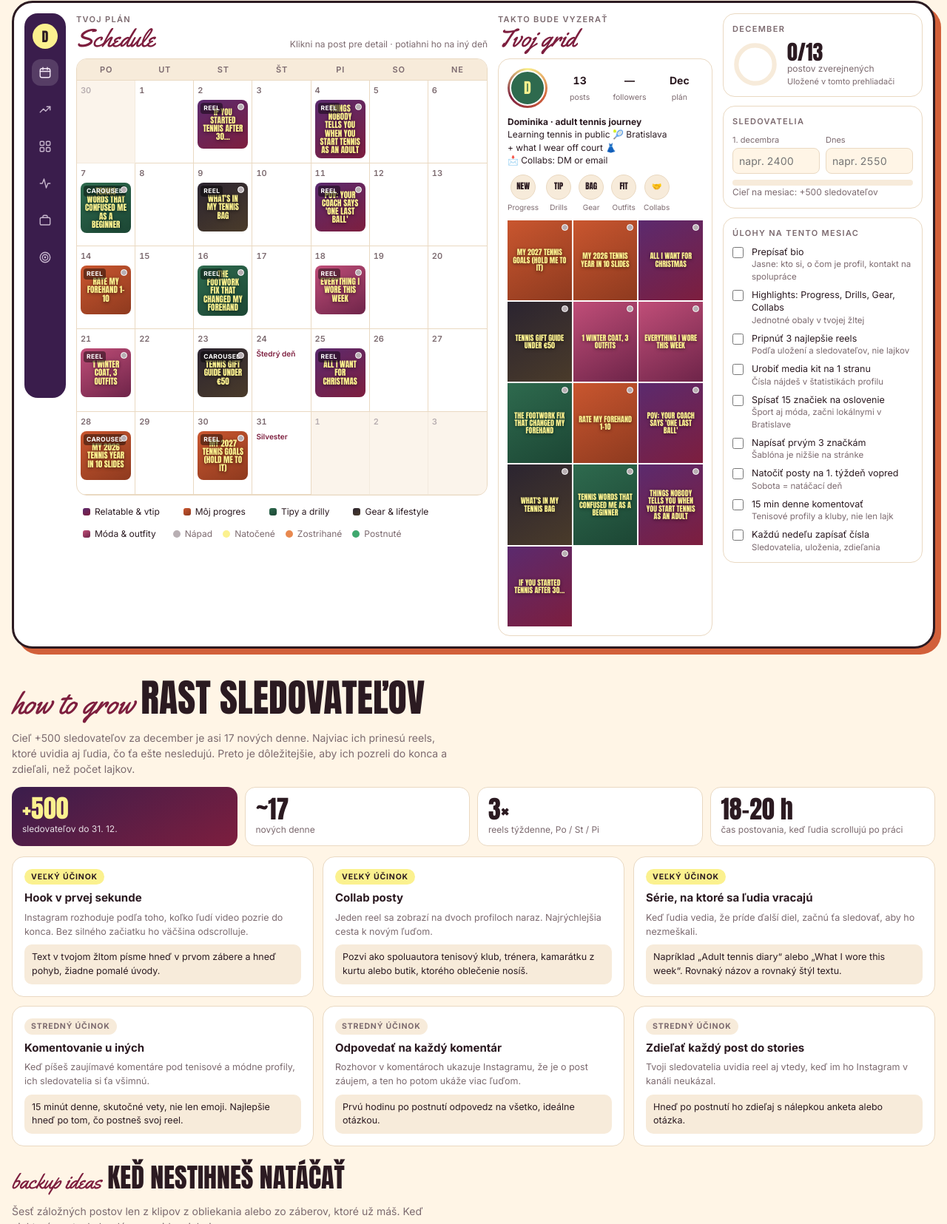
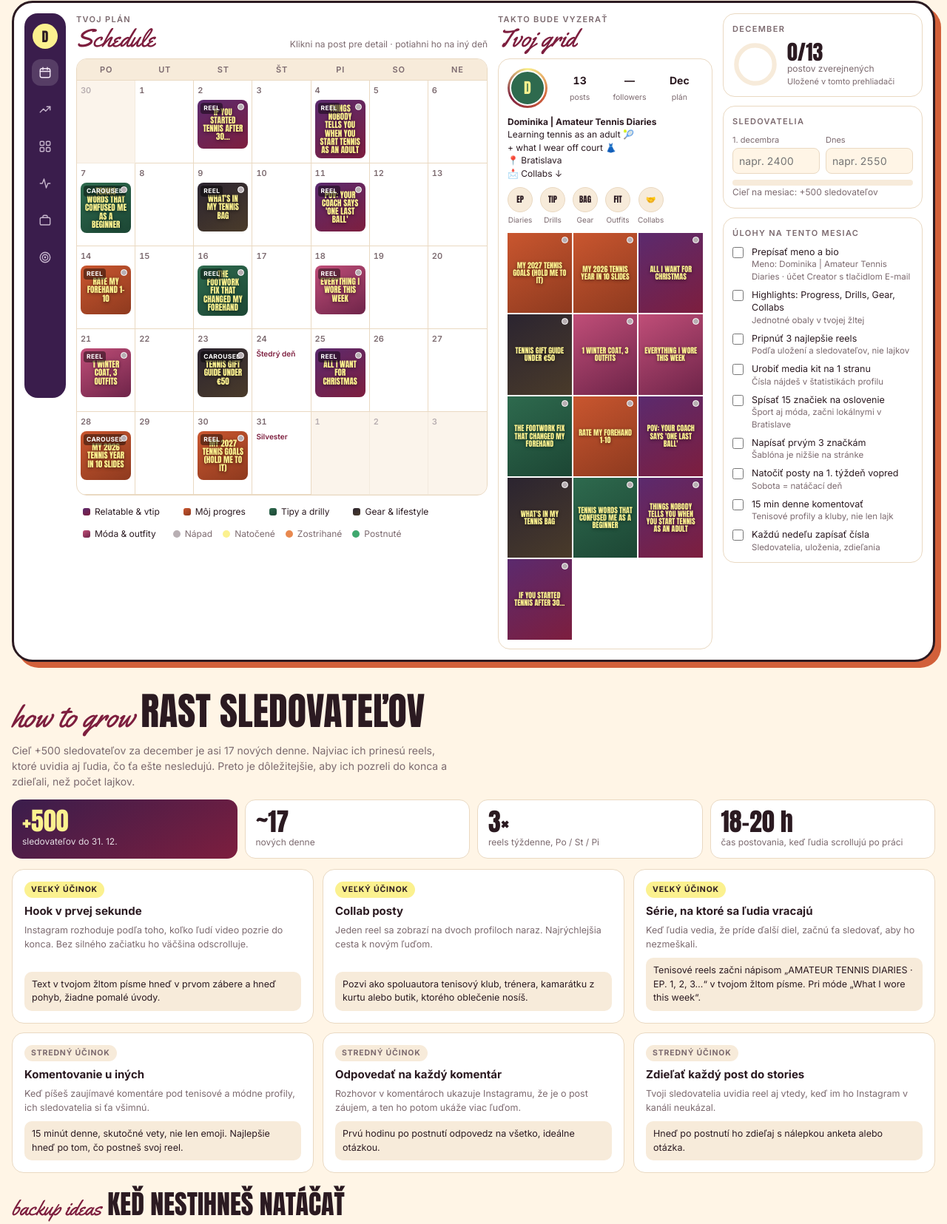
Before and after one commit to Domkakorcok/social-plan, a plain HTML site: page index.html in a window 1280 px wide. Shown: the part 301-1956 px from the top of the page at 74% size. Drawn offline with Linux system fonts and the light colour scheme.

Commit message:
Brand the profile as Amateur Tennis Diaries
Co-Authored-By: Claude Opus 5.5 <noreply@anthropic.com>

```diff
--- a/index.html
+++ b/index.html
@@ -265,12 +265,13 @@ button{font:inherit;color:inherit;cursor:pointer}
             </div>
           </div>
           <div class="bio">
-            <b>Dominika · adult tennis journey</b>
-            Learning tennis in public 🎾 Bratislava<br>
+            <b>Dominika | Amateur Tennis Diaries</b>
+            Learning tennis as an adult 🎾<br>
             + what I wear off court 👗<br>
-            📩 Collabs: DM or email
+            📍 Bratislava<br>
+            📩 Collabs ↓
           </div>
-          <div class="hl"><div><i>NEW</i>Progress</div><div><i>TIP</i>Drills</div><div><i>BAG</i>Gear</div><div><i>FIT</i>Outfits</div><div><i>🤝</i>Collabs</div></div>
+          <div class="hl"><div><i>EP</i>Diaries</div><div><i>TIP</i>Drills</div><div><i>BAG</i>Gear</div><div><i>FIT</i>Outfits</div><div><i>🤝</i>Collabs</div></div>
           <div class="grid3" id="grid"></div>
         </div>
       </section>
@@ -359,7 +360,7 @@ button{font:inherit;color:inherit;cursor:pointer}
         <p class="hint" style="margin:0">V angličtine, ako tvoj profil. Doplň meno značky a jeden konkrétny nápad.</p>
         <pre class="dm" id="dm">Hi [Brand] team! 👋
 
-I'm Dominika (@domkakorcok) from Bratislava, I share my adult tennis journey and my everyday outfits. My audience is mostly 25–35, active and just getting into tennis, exactly the people who are shopping for their first proper gear.
+I'm Dominika (@domkakorcok) from Bratislava. In my series Amateur Tennis Diaries I share my journey as an adult tennis player, plus my everyday outfits. My audience is mostly 25–35, active and just getting into tennis, exactly the people who are shopping for their first proper gear.
 
 I've been using [product] in my sessions and I'd love to create a reel showing it in real training: [one concrete idea, e.g. "What's in my tennis bag" or a weekly outfit reel].
 
@@ -399,7 +400,7 @@ const PILLARS={
 const TACTICS=[
  ["hi","Hook v prvej sekunde","Instagram rozhoduje podľa toho, koľko ľudí video pozrie do konca. Bez silného začiatku ho väčšina odscrolluje.","Text v tvojom žltom písme hneď v prvom zábere a hneď pohyb, žiadne pomalé úvody."],
  ["hi","Collab posty","Jeden reel sa zobrazí na dvoch profiloch naraz. Najrýchlejšia cesta k novým ľuďom.","Pozvi ako spoluautora tenisový klub, trénera, kamarátku z kurtu alebo butik, ktorého oblečenie nosíš."],
- ["hi","Série, na ktoré sa ľudia vracajú","Keď ľudia vedia, že príde ďalší diel, začnú ťa sledovať, aby ho nezmeškali.","Napríklad „Adult tennis diary“ alebo „What I wore this week“. Rovnaký názov a rovnaký štýl textu."],
+ ["hi","Série, na ktoré sa ľudia vracajú","Keď ľudia vedia, že príde ďalší diel, začnú ťa sledovať, aby ho nezmeškali.","Tenisové reels začni nápisom „AMATEUR TENNIS DIARIES · EP. 1, 2, 3…“ v tvojom žltom písme. Pri móde „What I wore this week“."],
  ["mid","Komentovanie u iných","Keď píšeš zaujímavé komentáre pod tenisové a módne profily, ich sledovatelia si ťa všimnú.","15 minút denne, skutočné vety, nie len emoji. Najlepšie hneď po tom, čo postneš svoj reel."],
  ["mid","Odpovedať na každý komentár","Rozhovor v komentároch ukazuje Instagramu, že je o post záujem, a ten ho potom ukáže viac ľuďom.","Prvú hodinu po postnutí odpovedz na všetko, ideálne otázkou."],
  ["mid","Zdieľať každý post do stories","Tvoji sledovatelia uvidia reel aj vtedy, keď im ho Instagram v kanáli neukázal.","Hneď po postnutí ho zdieľaj s nálepkou anketa alebo otázka."]
@@ -468,7 +469,7 @@ const POSTS=[
   caption:"Saying it out loud so I can't back out:\n1. …\n2. …\n3. …\nHold me to it. 👇",tags:"#tennisgoals #newyeargoals #adulttennis #2027",cta:"Komentár: „your goal?“"}
 ];
 const TODOS=[
- ["bio","Prepísať bio","Jasne: kto si, o čom je profil, kontakt na spolupráce"],
+ ["bio","Prepísať meno a bio","Meno: Dominika | Amateur Tennis Diaries · účet Creator s tlačidlom E-mail"],
  ["hl","Highlights: Progress, Drills, Gear, Collabs","Jednotné obaly v tvojej žltej"],
  ["pin","Pripnúť 3 najlepšie reels","Podľa uložení a sledovateľov, nie lajkov"],
  ["kit","Urobiť media kit na 1 stranu","Čísla nájdeš v štatistikách profilu"],
```
